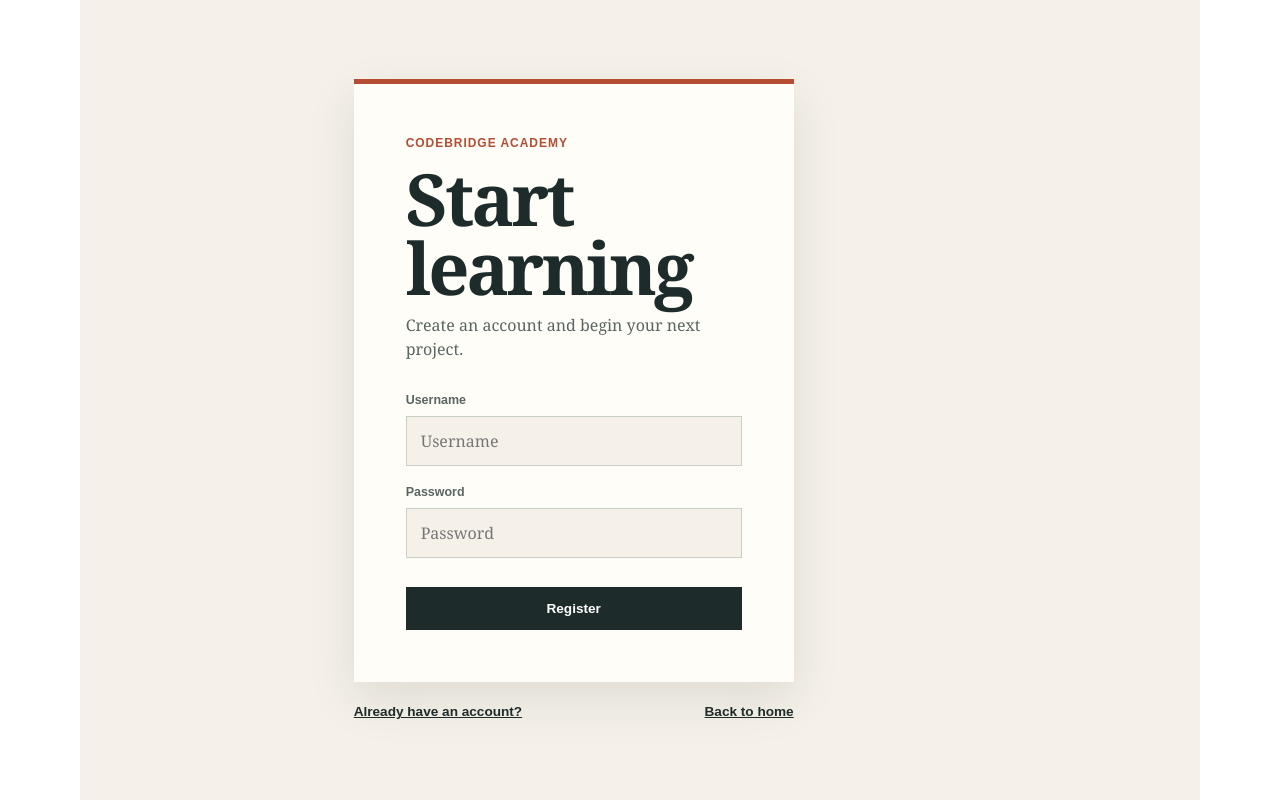
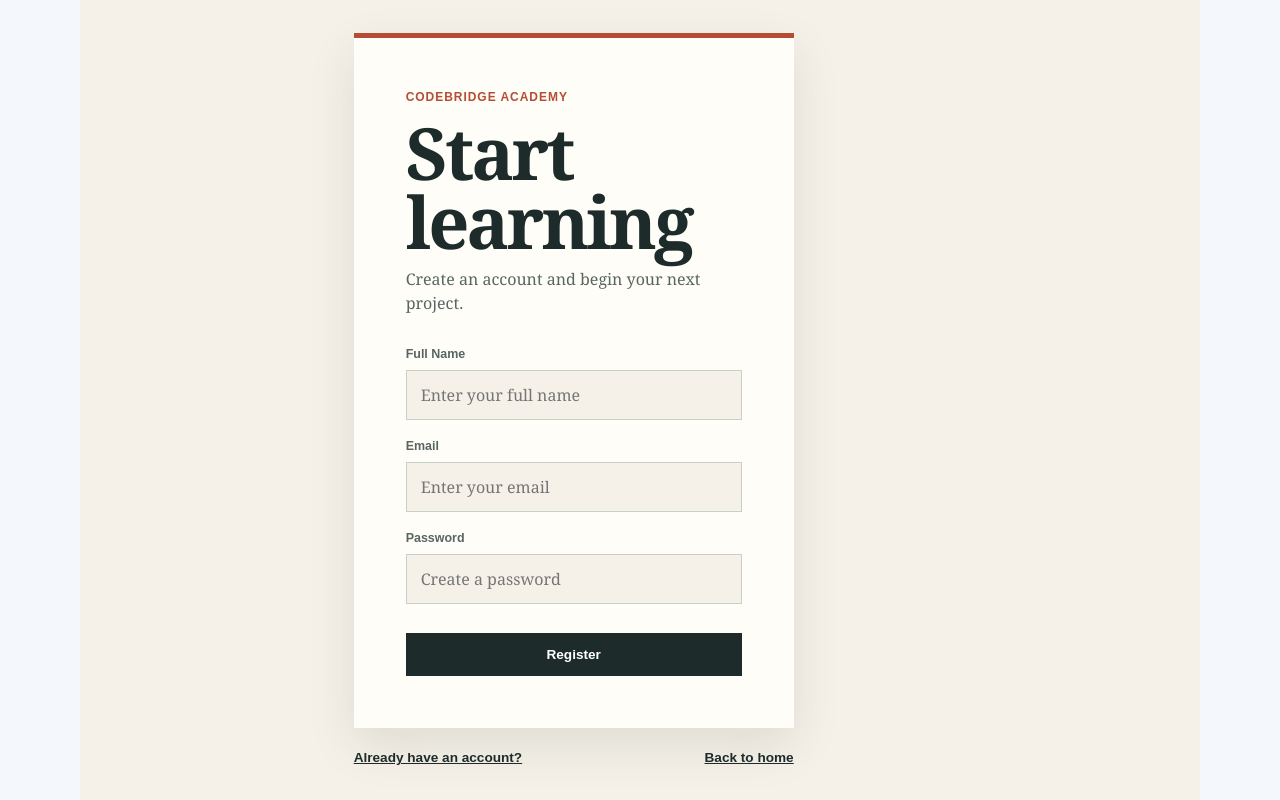
Before and after one commit to muhirecaleb/codebridge-assignment1, a React (Vite) app: page /register in a window 1280 px wide. Built offline with nearby package versions, Linux system fonts and the light colour scheme.

Commit message:
feat: enhance Navbar and Register components with improved styling and functionality

```diff
--- a/src/components/Navbar.jsx
+++ b/src/components/Navbar.jsx
@@ -1,15 +1,15 @@
-import { Link } from "react-router-dom"
+import { Link } from "react-router-dom";
 
 const Navbar = () => {
   return (
     <header className="site-header">
-      <Link className="brand" path="/">
+      <Link className="brand" to="/">
         CodeBridge Academy
       </Link>
-      <nav aria-label="Main navigation">
-       <Link to="/catalog-heading">Catalog</Link>
-       <Link to="/login">Login</Link>
-       <Link to="/register">Register</Link>
+      <nav aria-label="Main navigation" className="main-nav">
+        <Link to="/catalog-heading">Catalog</Link>
+        <Link to="/login">Login</Link>
+        <Link to="/register">Register</Link>
       </nav>
     </header>
   );
--- a/src/index.css
+++ b/src/index.css
@@ -4,9 +4,48 @@
 
 body {
   margin: 0;
+  font-family: Arial, sans-serif;
+  background: #f4f7fb;
+  color: #1f2937;
 }
 
 button,
 a {
   font: inherit;
 }
+
+.site-header {
+  display: flex;
+  align-items: center;
+  justify-content: space-between;
+  width: 100%;
+  padding: 1rem clamp(1.25rem, 4vw, 4rem);
+  background: #ffffff;
+  border-bottom: 1px solid #e5e7eb;
+  box-shadow: 0 1px 2px rgba(0, 0, 0, 0.04);
+}
+
+.brand {
+  color: #111827;
+  text-decoration: none;
+  font-size: 1.3rem;
+  font-weight: 700;
+  letter-spacing: -0.02em;
+}
+
+.main-nav {
+  display: flex;
+  align-items: center;
+  gap: 1.25rem;
+}
+
+.main-nav a {
+  color: #4b5563;
+  text-decoration: none;
+  font-weight: 600;
+  transition: color 0.2s ease;
+}
+
+.main-nav a:hover {
+  color: #111827;
+}
--- a/src/pages/Register.jsx
+++ b/src/pages/Register.jsx
@@ -1,28 +1,96 @@
+
+import { useState } from 'react';
 import './auth.css';
-import { Link } from "react-router-dom";
+import { Link, useNavigate } from 'react-router-dom';
+
+const Register = () => {
+  const [formData, setFormData] = useState({
+    fullName: '',
+    email: '',
+    password: '',
+  });
+
+  const navigate = useNavigate();
+
+  const handleChange = (e) => {
+    const { name, value } = e.target;
+
+    setFormData({
+      ...formData,
+      [name]: value,
+    });
+  };
+
+  const handleSubmit = (e) => {
+    e.preventDefault();
+
+    // Basic validation
+    if (!formData.fullName || !formData.email || !formData.password) {
+      alert('Please fill in all fields.');
+      return;
+    }
+
+    if (formData.password.length < 6) {
+      alert('Password must be at least 6 characters.');
+      return;
+    }
+
+    console.log('Registration data:', formData);
 
 
-const Register = () => {
+    navigate('/');
+  };
+
   return (
     <main className="auth-page">
       <section className="auth-panel" aria-labelledby="register-heading">
         <p className="auth-eyebrow">CodeBridge Academy</p>
+
         <h1 id="register-heading">Start learning</h1>
+
         <p className="auth-intro">
           Create an account and begin your next project.
         </p>
-        <form className="auth-form" action="">
-          <label htmlFor="register-username">Username</label>
-          <input id="register-username" type="text" placeholder="Username" />
+
+        <form className="auth-form" onSubmit={handleSubmit}>
+          <label htmlFor="register-fullName">Full Name</label>
+          <input
+            id="register-fullName"
+            name="fullName"
+            type="text"
+            placeholder="Enter your full name"
+            value={formData.fullName}
+            onChange={handleChange}
+            required
+          />
+
+          <label htmlFor="register-email">Email</label>
+          <input
+            id="register-email"
+            name="email"
+            type="email"
+            placeholder="Enter your email"
+            value={formData.email}
+            onChange={handleChange}
+            required
+          />
+
           <label htmlFor="register-password">Password</label>
           <input
             id="register-password"
+            name="password"
             type="password"
-            placeholder="Password"
+            placeholder="Create a password"
+            value={formData.password}
+            onChange={handleChange}
+            minLength={6}
+            required
           />
+
           <button type="submit">Register</button>
         </form>
       </section>
+
       <nav className="auth-links" aria-label="Account navigation">
         <Link to="/login">Already have an account?</Link>
         <Link to="/">Back to home</Link>
```
